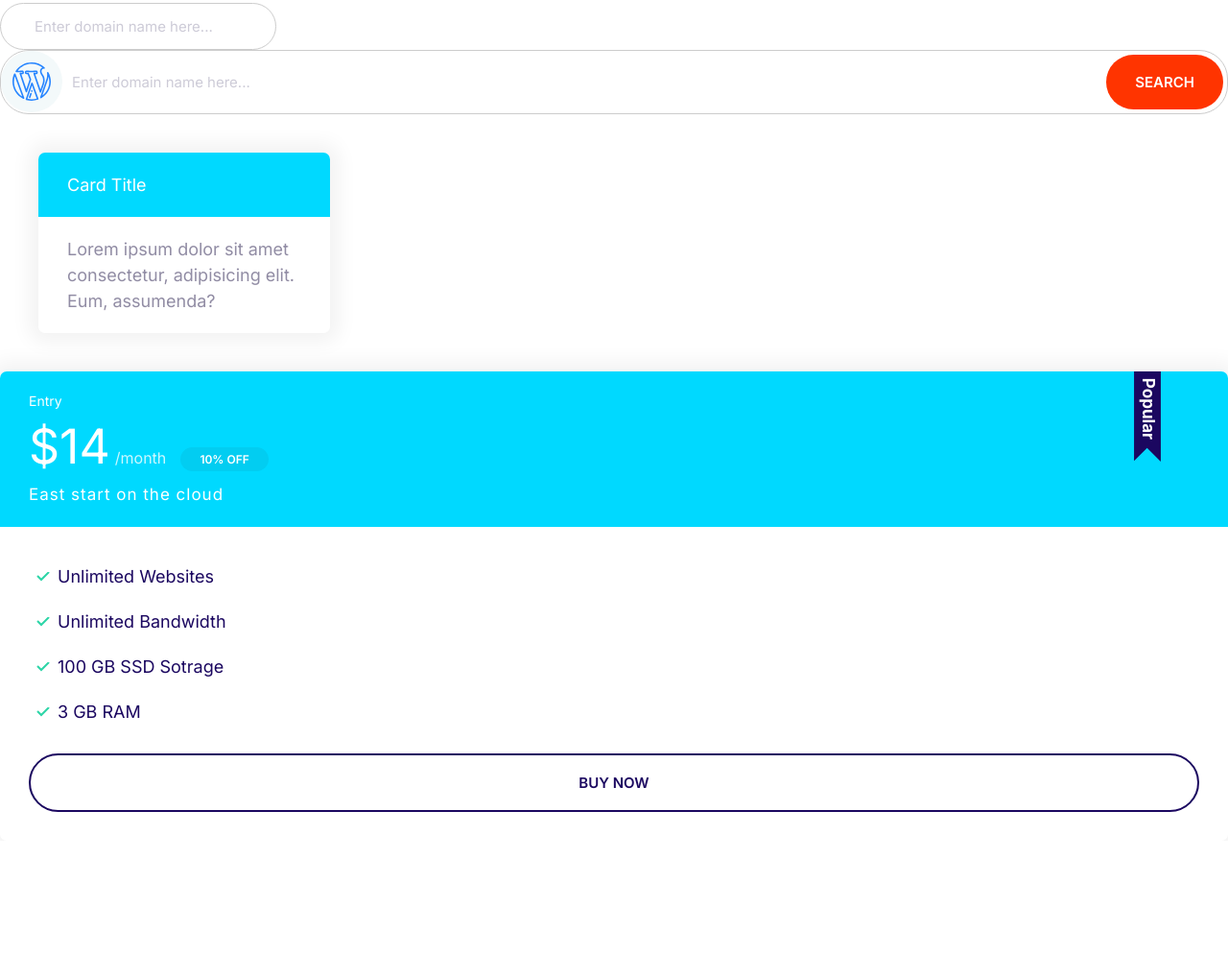
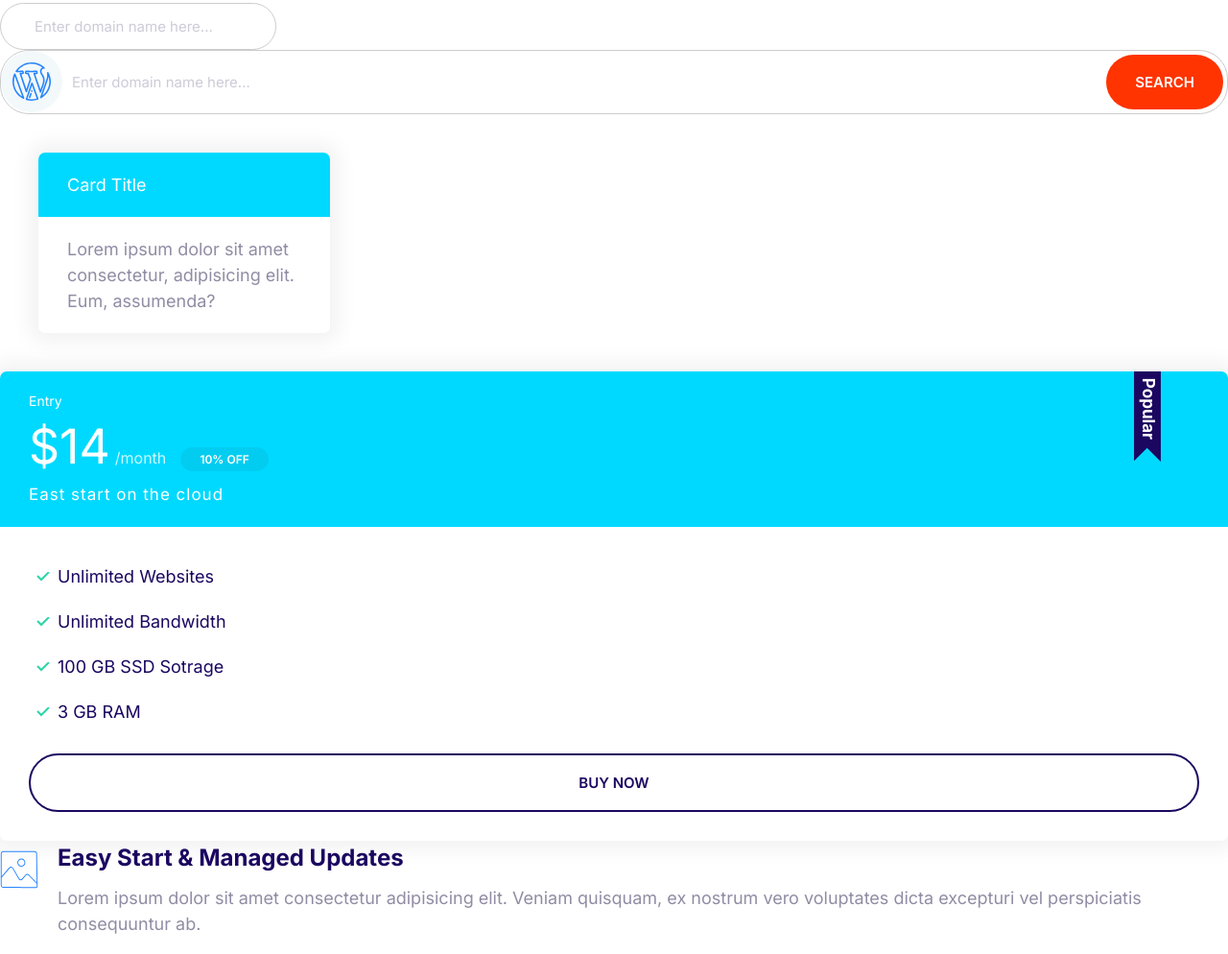
Before and after one commit to jaishankarg24/CloudNet, a plain HTML site: page index.html in a window 1280 px wide. Shown: the part 711-1705 px from the top of the page at 96% size. Before the commit the page ends 1587 px from the top, so only its background shows below. Drawn offline with Linux system fonts and the light colour scheme.

Commit message:
Media Objects

```diff
--- a/css/styles.css
+++ b/css/styles.css
@@ -366,3 +366,20 @@ a {
     font-size: 1.7rem;
   }
 }
+
+/* Media */
+.media {
+  display: flex;
+}
+
+.media__title {
+  margin-top: 0;
+}
+
+.media__body {
+  margin: 0 2rem;
+}
+
+.media__image {
+  margin-top: 1rem;
+}
--- a/index.html
+++ b/index.html
@@ -65,7 +65,6 @@
         </div>
       </div>
     </div>
-  </body>
 
     <div class="plan plan--popular">
       <div class="card card--secondary">
@@ -87,4 +86,21 @@
         </div>
       </div>
     </div>
+
+    <div class="media">
+      <div class="media__image">
+        <svg class="icon icon--primary">
+          <use xlink:href="images/sprite.svg#snap"></use>
+        </svg>
+      </div>
+      <div class="media__body">
+        <h3 class="media__title">Easy Start & Managed Updates</h3>
+        <p>
+          Lorem ipsum dolor sit amet consectetur adipisicing elit. Veniam
+          quisquam, ex nostrum vero voluptates dicta excepturi vel perspiciatis
+          consequuntur ab.
+        </p>
+      </div>
+    </div>
+  </body>
 </html>
```
Also changed, not shown: components/media.html (added, +15 -0 lines). Lines whose indentation alone changed are shown as unchanged.
